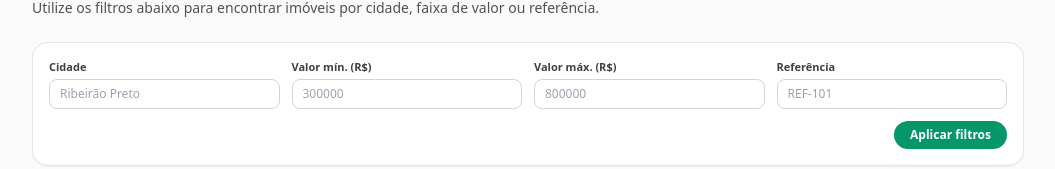
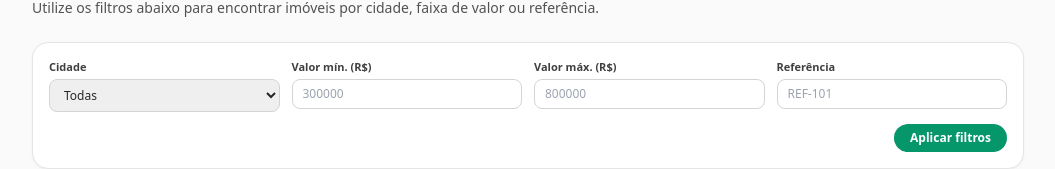
Before and after one commit to rhanything/real-estate-consultant-portfolio, a Next.js app: page /properties in a window 1280 px wide. Shown: the part 175-344 px from the top of the page, without its empty margins (112-1167 px from the left). Built offline with nearby package versions, Linux system fonts and the light colour scheme; no server answers; the database is empty.

Commit message:
refactor: use city dropdown in properties filters

```diff
--- a/app/properties/page.tsx
+++ b/app/properties/page.tsx
@@ -157,13 +157,20 @@ async function PropertiesPage(props: PropertiesPageProps) {
             <label htmlFor="city" className="block text-[11px] font-semibold text-neutral-700">
               Cidade
             </label>
-            <input
+            <select
               id="city"
               name="city"
               defaultValue={props.searchParams.city ?? ""}
-              placeholder="Ribeirão Preto"
               className="w-full rounded-lg border border-neutral-300 px-2.5 py-1.5 text-xs outline-none ring-emerald-500 focus:border-emerald-500 focus:ring-1"
-            />
+            >
+              <option value="">Todas</option>
+              <option value="Ribeirão Preto">Ribeirão Preto</option>
+              <option value="Brodowski">Brodowski</option>
+              <option value="Jardinópolis">Jardinópolis</option>
+              <option value="Pitangueiras">Pitangueiras</option>
+              <option value="Serrana">Serrana</option>
+              <option value="Sertãozinho">Sertãozinho</option>
+            </select>
           </div>
           <div className="space-y-1">
             <label htmlFor="minPrice" className="block text-[11px] font-semibold text-neutral-700">
```
